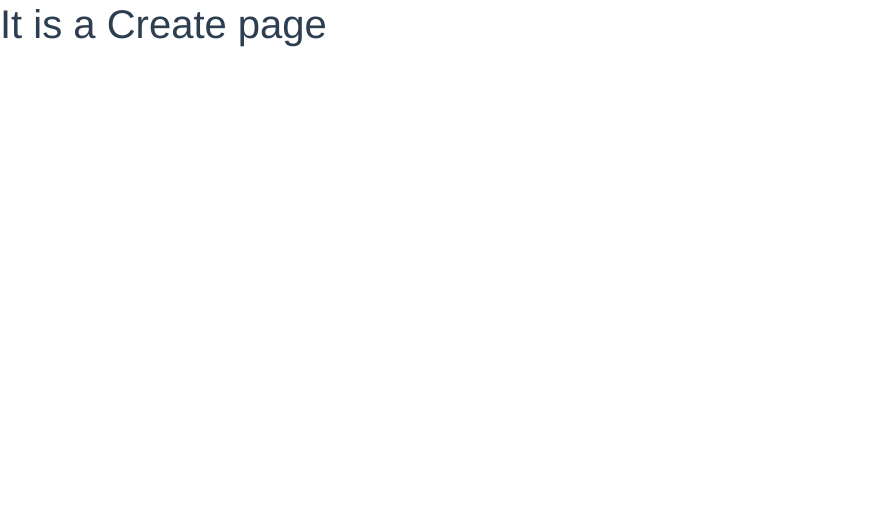
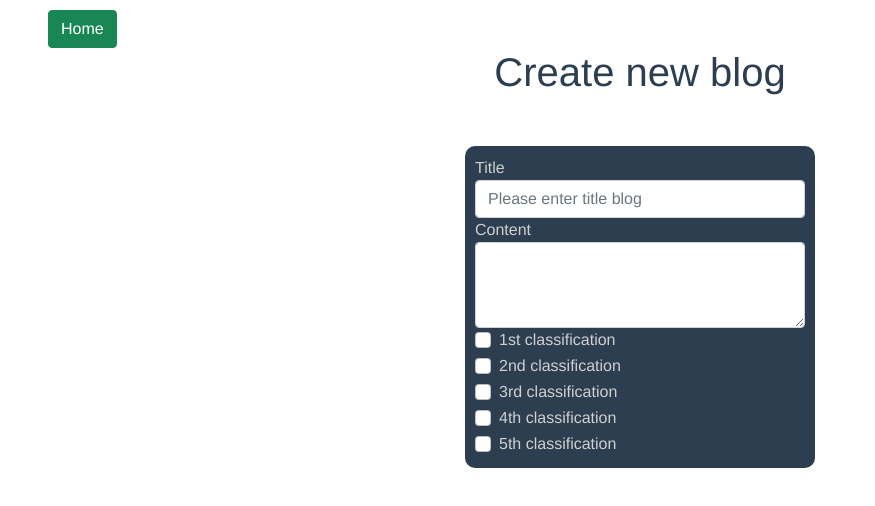
Before and after one commit to rola-gh/final-ass-vue, a Vue app: page /create in a window 1280 px wide. Shown: the top 506 px of the page, without its empty margins (0-875 px from the left). Built offline with nearby package versions, Linux system fonts and the light colour scheme.

Commit message:
create page

```diff
--- a/src/components/blog/create.vue
+++ b/src/components/blog/create.vue
@@ -1,12 +1,72 @@
 <template>
-    <div>
-        <h1>It is a Create page</h1>
+    <div class="creation">
+        <div class="home-btn">
+            <router-link to="/" type="button" class="btn btn-success mx-5">Home</router-link>
+        </div>
+        <h1>Create new blog</h1>
+        <form class="form-panel">
+            <div class="form-group">
+                <label for="exampleFormControlInput1">Title</label>
+                <input type="text" class="form-control" id="exampleFormControlInput1" placeholder="Please enter title blog">
+            </div>
+            <div class="form-group">
+                <label for="exampleFormControlTextarea1">Content</label>
+                <textarea class="form-control" id="exampleFormControlTextarea1" rows="3"></textarea>
+            </div>
+            <div class="form-check">
+                <input class="form-check-input" type="checkbox" value="" id="flexCheckDefault"/>
+                <label class="form-check-label" for="flexCheckDefault">
+                    1st classification
+                </label>
+            </div>
+            <div class="form-check">
+                <input class="form-check-input" type="checkbox" value="" id="flexCheckDefault"/>
+                <label class="form-check-label" for="flexCheckDefault">
+                    2nd classification
+                </label>
+            </div>
+            <div class="form-check">
+                <input class="form-check-input" type="checkbox" value="" id="flexCheckDefault"/>
+                <label class="form-check-label" for="flexCheckDefault">
+                    3rd classification
+                </label>
+            </div>
+            <div class="form-check">
+                <input class="form-check-input" type="checkbox" value="" id="flexCheckDefault"/>
+                <label class="form-check-label" for="flexCheckDefault">
+                    4th classification
+                </label>
+            </div>
+            <div class="form-check">
+                <input class="form-check-input" type="checkbox" value="" id="flexCheckDefault"/>
+                <label class="form-check-label" for="flexCheckDefault">
+                    5th classification
+                </label>
+            </div>
+        </form>
     </div>
 </template>
 
 <script>
-
 	export default {
 		name: 'Create'
 	}
 </script>
+
+<style>
+    .home-btn{
+        margin-top: 10px;
+    }
+    h1{
+        text-align: center;
+    }
+    .form-panel{
+        width: 350px;
+        background-color: #2c3e50;
+        color: #d0d0d0;
+        display: block;
+        padding: 10px;
+        border-radius: 10px;
+        margin: 50px auto;
+    }
+</style>
--- a/src/postAPI.vue
+++ b/src/postAPI.vue
@@ -0,0 +1,5 @@
+<template>
+    <div>
+      <h1>postData</h1>
+    </div>
+</template>
```
